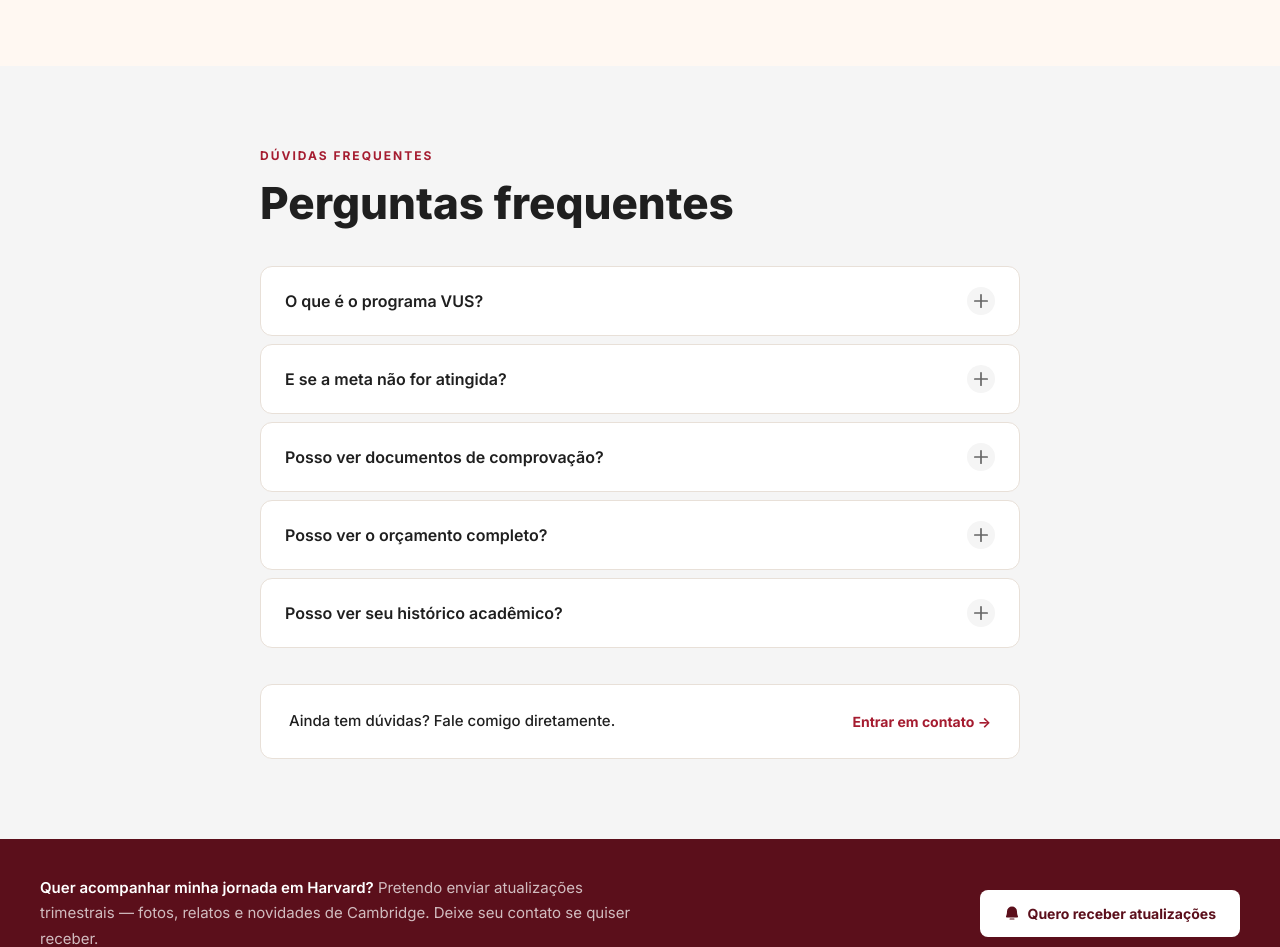
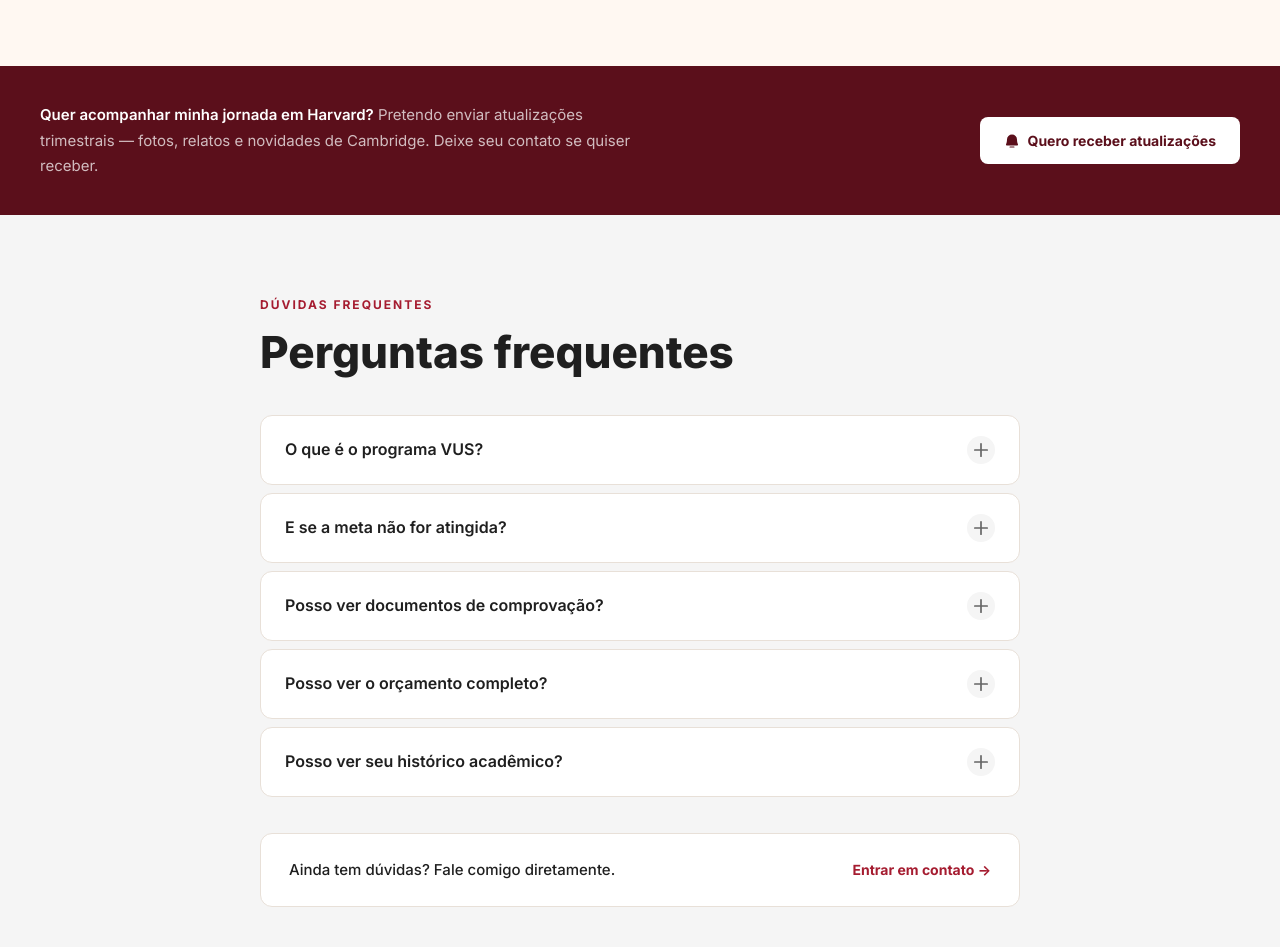
Before and after one commit to carolinaporto/harvard-vus-site, a React (Vite) app: page / in a window 1280 px wide. Shown: the part 6492-7439 px from the top of the page. Built offline with nearby package versions, Linux system fonts and the light colour scheme; no server answers.

Commit message:
Move UpdatesSection before FAQ

```diff
--- a/src/App.tsx
+++ b/src/App.tsx
@@ -32,9 +32,9 @@ function SiteContent() {
         <PhotoCollage />
         <DonateSection />
         <ImpactSection />
+        <UpdatesSection />
         <FAQSection />
       </main>
-      <UpdatesSection />
       <Footer />
       <StickyDonate />
     </>
```
